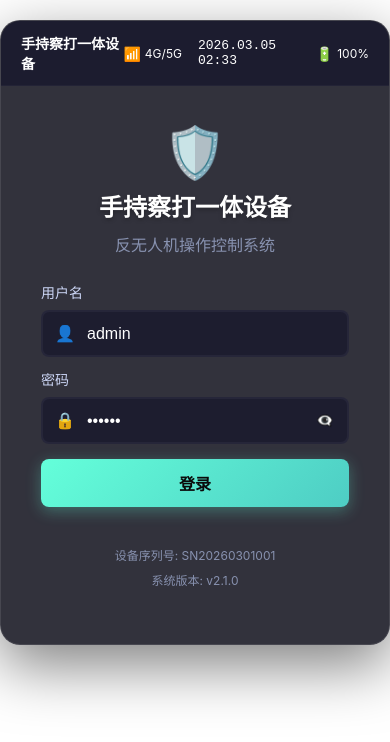
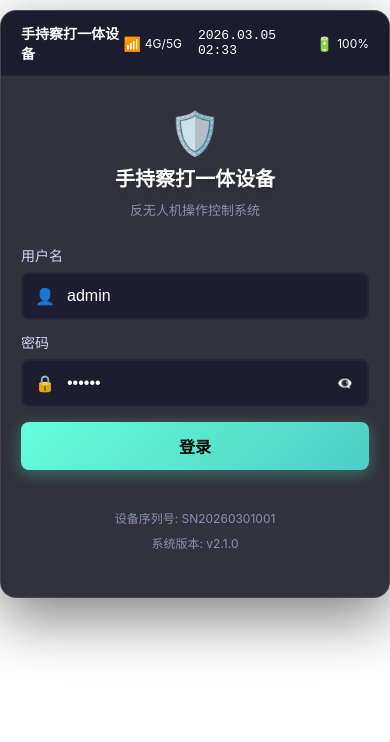
Before and after one commit to yuanfen-ai/KY, a Vue app in the folder frontend/: page /login in a window 390 px wide. Shown: the top 742 px of the page. Built offline with nearby package versions, Linux system fonts and the light colour scheme.

Commit message:
feat: 调整系统界面为16:10比例，适配800*480分辨率

```diff
--- a/frontend/src/views/Login.vue
+++ b/frontend/src/views/Login.vue
@@ -183,19 +183,19 @@ onUnmounted(() => {
   overflow: hidden; /* 防止出现滚动条 */
 }
 
-/* 16:9 比例的设备框架 */
+/* 16:10 比例的设备框架 */
 .device-frame {
-  /* 16:9 比例 */
-  aspect-ratio: 16 / 9;
+  /* 16:10 比例 */
+  aspect-ratio: 16 / 10;
   width: 100%;
-  max-width: 1280px;
-  max-height: 100vh; /* 使用 max-height 而不是固定高度 */
+  max-width: 800px;
+  max-height: 500px; /* 适配800*480分辨率，留出一些padding */
   height: auto; /* 改为 auto，让 aspect-ratio 控制高度 */
   /* 半透明背景，带模糊效果 */
   background: rgba(15, 15, 26, 0.85);
   backdrop-filter: blur(10px);
   -webkit-backdrop-filter: blur(10px);
-  border-radius: 20px;
+  border-radius: 16px;
   overflow: hidden;
   display: flex;
   flex-direction: column;
@@ -409,22 +409,18 @@ onUnmounted(() => {
   line-height: 1.1;
 }
 
-/* 响应式设计 */
-@media (max-width: 1366px) {
+/* 响应式设计 - 适配800*480分辨率 */
+@media (max-width: 850px) {
   .device-frame {
-    max-width: 1024px;
-    max-height: 576px;
-  }
-}
-
-@media (max-width: 1080px) {
-  .device-frame {
-    max-width: 854px;
-    max-height: 480px;
+    max-width: 100%;
+    max-height: none;
+    aspect-ratio: auto;
+    height: auto;
+    min-height: 480px;
   }
 
   .login-content {
-    padding: 30px 40px;
+    padding: 30px 30px 25px 30px;
   }
 
   .logo-icon {
@@ -434,20 +430,32 @@ onUnmounted(() => {
   .system-title {
     font-size: 24px;
   }
+
+  .system-subtitle {
+    font-size: 14px;
+  }
 }
 
-@media (max-width: 900px) {
+@media (max-width: 600px) {
   .login-container {
     align-items: flex-start;
-    padding-top: 20px;
+    padding-top: 10px;
   }
 
-  .device-frame {
-    max-width: 100%;
-    max-height: none;
-    aspect-ratio: auto;
-    height: auto;
-    min-height: 600px;
+  .login-content {
+    padding: 25px 20px 20px 20px;
+  }
+
+  .logo-icon {
+    font-size: 40px;
+  }
+
+  .system-title {
+    font-size: 20px;
+  }
+
+  .system-subtitle {
+    font-size: 13px;
   }
 }
 </style>
--- a/frontend/src/views/Main.vue
+++ b/frontend/src/views/Main.vue
@@ -1,4 +1,5 @@
 <template>
+  <div class="main-page-wrapper">
     <div class="main-container">
       <!-- 顶部状态栏 -->
       <div class="status-bar">
@@ -201,6 +202,7 @@
       <span>退出登录</span>
     </button>
     </div>
+  </div>
 </template>
 
 <script setup lang="ts">
@@ -387,14 +389,33 @@ onUnmounted(() => {
 </script>
 
 <style scoped>
-.main-container {
+/* 16:10 比例的页面包装器 */
+.main-page-wrapper {
   width: 100vw;
   height: 100vh;
-  background: #1a1a2e;
+  background: #0f0f1a;
+  display: flex;
+  justify-content: center;
+  align-items: center;
+  font-family: -apple-system, BlinkMacSystemFont, 'Segoe UI', Roboto, 'Helvetica Neue', Arial, sans-serif;
+  overflow: hidden;
+}
+
+.main-container {
+  aspect-ratio: 16 / 10;
+  width: 100%;
+  max-width: 800px;
+  max-height: 500px; /* 适配800*480分辨率，留出一些padding */
+  height: auto;
+  background: rgba(15, 15, 26, 0.85);
+  backdrop-filter: blur(10px);
+  -webkit-backdrop-filter: blur(10px);
+  border-radius: 16px;
   display: flex;
   flex-direction: column;
-  font-family: -apple-system, BlinkMacSystemFont, 'Segoe UI', Roboto, 'Helvetica Neue', Arial, sans-serif;
   overflow: hidden;
+  box-shadow: 0 20px 60px rgba(0, 0, 0, 0.5);
+  border: 1px solid rgba(255, 255, 255, 0.1);
 }
 
 /* 顶部状态栏 */
@@ -1005,8 +1026,8 @@ onUnmounted(() => {
   box-shadow: 0 6px 16px rgba(233, 30, 99, 0.4);
 }
 
-/* 响应式设计 */
-@media (max-width: 768px) {
+/* 响应式设计 - 适配800*480分辨率 */
+@media (max-width: 850px) {
   .detect-list-panel {
     width: 280px;
   }
@@ -1016,5 +1037,42 @@ onUnmounted(() => {
     right: 20px;
     left: 20px;
   }
+
+  .status-bar {
+    padding: 8px 15px;
+  }
+
+  .device-name {
+    font-size: 12px;
+  }
+
+  .status-item {
+    font-size: 11px;
+  }
+}
+
+@media (max-width: 600px) {
+  .detect-list-panel {
+    width: 240px;
+  }
+
+  .target-panel-bottom {
+    width: calc(100% - 20px);
+    right: 10px;
+    left: 10px;
+  }
+
+  .status-bar {
+    padding: 6px 10px;
+    height: 40px;
+  }
+
+  .device-name {
+    font-size: 11px;
+  }
+
+  .status-item {
+    font-size: 10px;
+  }
 }
 </style>
```
Lines whose indentation alone changed are shown as unchanged.
